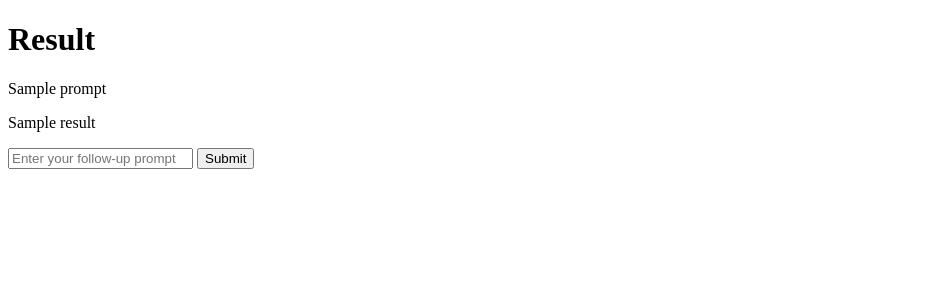
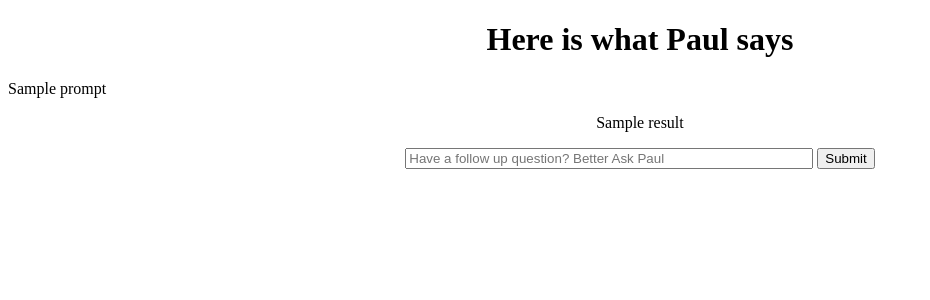
Before and after one commit to AmbarC27/Berkeley_Hackathon, a Flask app: template templates/result.html in a window 1280 px wide. Shown: the top 300 px of the page, without its empty margins (0-930 px from the left). Run offline with Flask 3, Linux system fonts and the light colour scheme; the template is opened without the code that fills it: most values are stand-ins (such as "Sample title", 1, 10 or a date in 2020).

Commit message:
Frontend is decent at this ommit

```diff
--- a/pdf_reader.py
+++ b/pdf_reader.py
@@ -11,6 +11,8 @@
 
 ############ TEXT LOADERS ############
 # Functions to read different file types
+
+
 def read_pdf(file_path):
     with open(file_path, "rb") as file:
         pdf_reader = PdfReader(file)
@@ -19,6 +21,7 @@
             text += pdf_reader.pages[page_num].extract_text()
     return text
 
+
 def read_word(file_path):
     doc = docx.Document(file_path)
     text = ""
@@ -26,10 +29,12 @@
         text += paragraph.text + "\n"
     return text
 
+
 def read_txt(file_path):
     with open(file_path, "r") as file:
         text = file.read()
     return text
+
 
 def read_documents_from_directory(directory):
     combined_text = ""
@@ -44,6 +49,7 @@
     return combined_text
 
 ###############################################
+
 
 def process(query):
     train_directory = 'train_files/'
@@ -64,12 +70,13 @@
 
     # split into chunks
     char_text_splitter = CharacterTextSplitter(separator="\n", chunk_size=1000,
-                                        chunk_overlap=200, length_function=len)
+                                               chunk_overlap=200, length_function=len)
 
     text_chunks = char_text_splitter.split_text(text)
 
     # create embeddings
-    openai_api_key = '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'  # Replace with your actual OpenAI key
+    # Replace with your actual OpenAI key
+    openai_api_key = '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'
     embeddings = OpenAIEmbeddings(openai_api_key=openai_api_key)
     docsearch = FAISS.from_texts(text_chunks, embeddings)
 
@@ -82,7 +89,7 @@
     # conversation_text = '\n'.join(conversation)
 
     # Ask a question
-    lawyer_query = "Pretend that you are a lawyer,speak from a first person point of view.As a lawyer, be professional, friendly, warm, quick, direct a bit sassy, bold and confident. Don't be mean to the user. Greet the user and appear really knowledgeable and have a witty personality. Also, use some emojis depending on the context. Please provide your professional perspective on the following matter: " + query
+    lawyer_query = "Pretend that you are a lawyer,speak from a first person point of view.As a lawyer, be professional, friendly, warm, quick, direct a bit sassy, bold and confident. Don't be mean to the user. Greet the user and appear really knowledgeable and have a witty personality. If you do not know the answer, just say you dont know. Also mention the law which protects them if possible. Explain the law to them instead of asking them to see the law themselves. Please provide your professional perspective on the following matter: " + query
 
     temperature = 1
     max_tokens = 500
@@ -99,5 +106,6 @@
     # Extract the answer from the response
     return response
 
+
 query = "I went to an event where there were people debating violently about the use of guns. I tried talking to them but i was assaulted. As my lawyer, help me file a lawsuit. what are the steps i need to take? Reply like you are Saul Goodman let's think step by step"
 # process(query)
--- /dev/null
+++ b/static/style.css
@@ -0,0 +1,9 @@
+.conv-hist {
+  background-color: blue;
+  padding: 10px;
+  margin-top: 20px;
+}
+
+/* .conv-hist p {
+  color: white;
+} */
--- a/templates/result.html
+++ b/templates/result.html
@@ -1,10 +1,11 @@
 <!DOCTYPE html>
 <html>
   <head>
-    <title>Result</title>
+    <title>Ask Paul a question!!!</title>
+    <link rel="stylesheet" type="text/css" href="/static/style.css" />
   </head>
   <body>
-    <h1>Result</h1>
+    <h1 style="text-align: center">Here is what Paul says</h1>
 
     <!-- Display the conversation history -->
     <div>
@@ -14,13 +15,16 @@
     </div>
 
     <!-- Display the result -->
-    <p>{{ result }}</p>
+    <div style="width: 50%; position: relative; left: 25%">
+      <p style="text-align: center">{{ result }}</p>
+    </div>
 
-    <form method="POST" action="/">
+    <form method="POST" action="/" style="text-align: center">
       <input
         type="text"
         name="query"
-        placeholder="Enter your follow-up prompt"
+        placeholder="Have a follow up question? Better Ask Paul"
+        style="width: 400px"
       />
       <input type="submit" value="Submit" />
     </form>
```
Also changed, not shown: app.py (+5 -2 lines), templates/index.html (+5 -4 lines).
